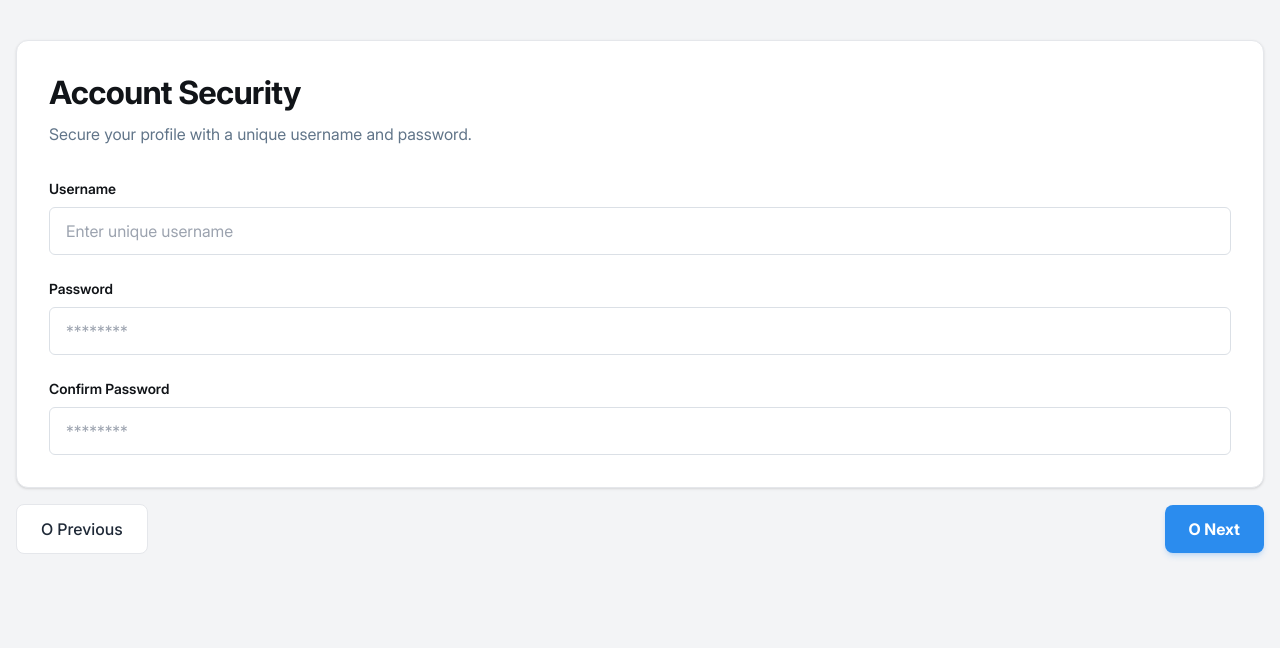
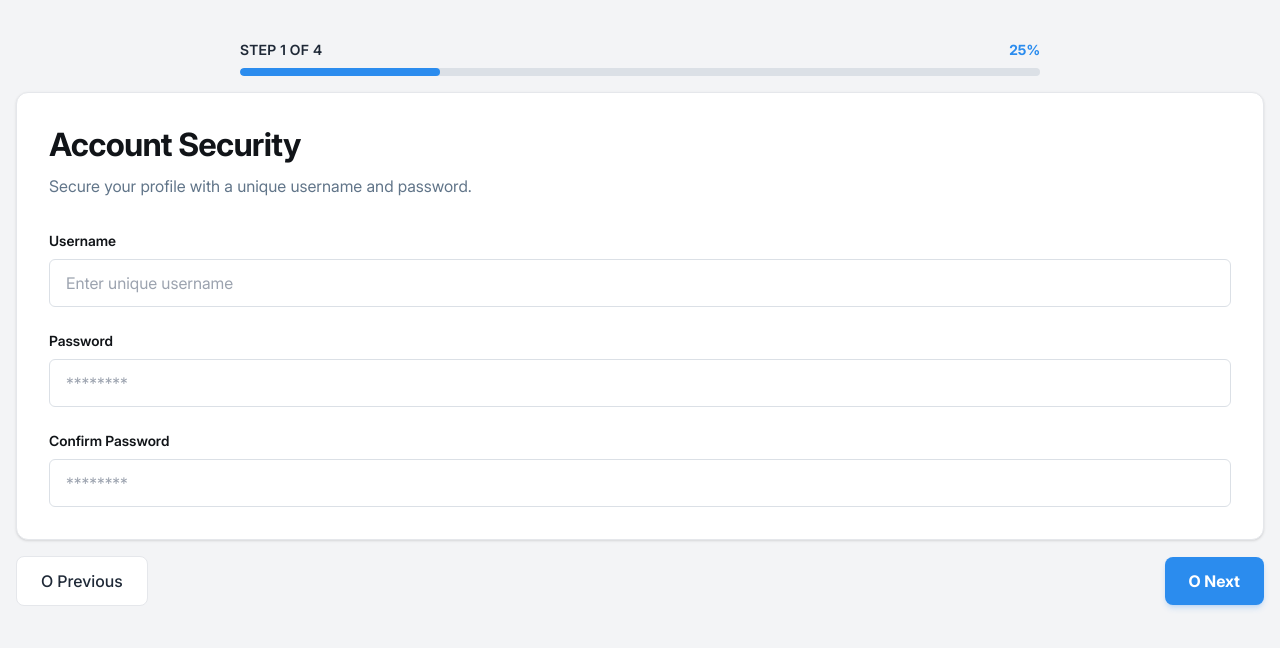
Before and after one commit to josegijon/Multi-Step-Form, a React (Vite) app: page / in a window 1280 px wide. Shown: the top 648 px of the page. Built offline with nearby package versions, Linux system fonts and the light colour scheme.

Commit message:
feat: add ProgressBar component and integrate it into MultiStepForm

```diff
--- a/src/components/MultiStepForm.tsx
+++ b/src/components/MultiStepForm.tsx
@@ -1,4 +1,5 @@
 import { FormNavigation } from "./FormNavigation"
+import { ProgressBar } from "./ProgressBar"
 import { Step1Personal } from "./steps/Step1Personal"
 import { Step2Professional } from "./steps/Step2Professional"
 import { Step3Preferences } from "./steps/Step3Preferences"
@@ -7,6 +8,7 @@ import { Step4Summary } from "./steps/Step4Summary"
 export const MultiStepForm = () => {
     return (
         <main className="py-10 px-4 font-inter bg-[#f3f4f6] min-h-screen flex flex-col gap-4">
+            <ProgressBar />
             <Step2Professional />
             <FormNavigation />
         </main>
--- a/src/components/ProgressBar.tsx
+++ b/src/components/ProgressBar.tsx
@@ -0,0 +1,20 @@
+
+export const ProgressBar = () => {
+    return (
+        <div className="flex flex-col gap-2 max-w-200 mx-auto w-full">
+            <div className="flex gap-6 justify-between items-end">
+                <p className="text-black-02 text-sm font-semibold uppercase tracking-wide">
+                    Step 1 of 4
+                </p>
+                <p className="text-blue-primary text-sm font-bold">
+                    25%
+                </p>
+            </div>
+
+            <div className="h-2 w-full bg-[#dbe0e6] rounded-full overflow-hidden">
+                <div className="h-full bg-blue-primary rounded-full transition-all duration-500 ease-out w-[25%]">
+                </div>
+            </div>
+        </div>
+    )
+}
```
